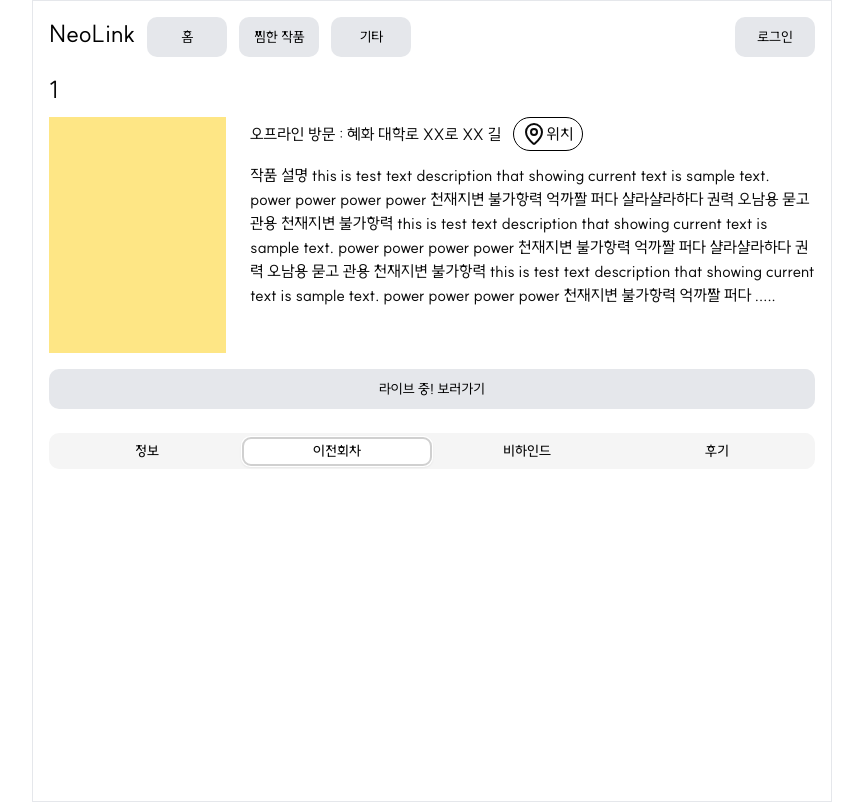
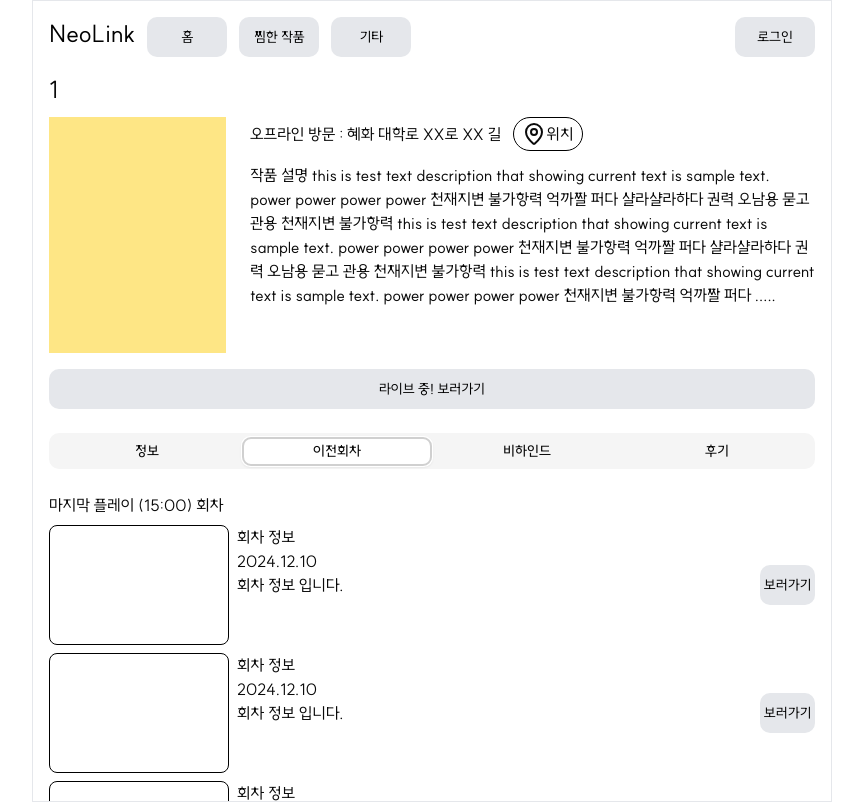
Before and after one commit to theDizzt/neolink-webapp, a Next.js app: page /home/play/1 in a window 1280 px wide. Both pictures are taken after a click on the tab "이전회차". Shown: the whole page, without its empty margins (208-1071 px from the left). Built offline with nearby package versions, Linux system fonts and the light colour scheme.

Commit message:
feat: add last play panel

```diff
--- a/app/home/play/[uid]/page.tsx
+++ b/app/home/play/[uid]/page.tsx
@@ -1,6 +1,7 @@
 import { BaseButton } from '@/components/button/base-button';
 import { Header } from '@/components/header';
 import { InfoTabPanel } from '@/components/play-detail/info-tab-panel';
+import { LastPlayPanel } from '@/components/play-detail/last-play-panel';
 import { Tabs, TabsList, TabsTrigger } from '@/components/ui/tabs';
 import { TabsContent } from '@radix-ui/react-tabs';
 import { LocationEdit, MapPin } from 'lucide-react';
@@ -47,6 +48,9 @@ const PlayDetailPage = ({ params }: { params: { uid: string } }) => {
           <TabsContent value="info">
             <InfoTabPanel />
           </TabsContent>
+          <TabsContent value="last-play">
+            <LastPlayPanel />
+          </TabsContent>
         </Tabs>
       </div>
     </div>
--- /dev/null
+++ b/components/play-detail/last-play-panel.tsx
@@ -0,0 +1,14 @@
+import { PlayCard } from './play-card';
+
+export const LastPlayPanel = () => {
+  return (
+    <div className="mt-4 flex flex-col pb-4">
+      <p className="mb-2">마지막 플레이 (15:00) 회차</p>
+      <PlayCard />
+      <PlayCard />
+      <PlayCard />
+      <PlayCard />
+      <PlayCard />
+    </div>
+  );
+};
--- /dev/null
+++ b/components/play-detail/play-card.tsx
@@ -0,0 +1,18 @@
+import { BaseButton } from '../button/base-button';
+
+export const PlayCard = () => {
+  return (
+    <div className="mb-2 flex h-[120px] w-full shrink-0 flex-row items-center">
+      <div className="h-full w-[180px] shrink-0 rounded-md border border-black"></div>
+      <div className="ml-2 flex h-full w-full flex-col">
+        <p>회차 정보</p>
+        <p>2024.12.10</p>
+        <p>
+          {`회차 정보 입니다.`}
+          <br />
+        </p>
+      </div>
+      <BaseButton title={'보러가기'} />
+    </div>
+  );
+};
```
